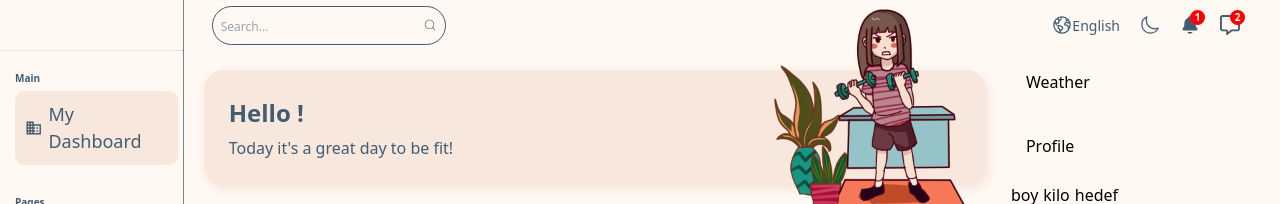
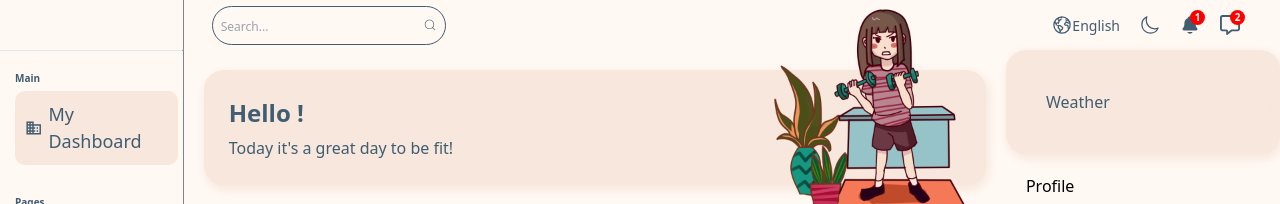
Before and after one commit to dilsad-erdogan/fitness-tracker, a React (Create React App) app in the folder client/: page /user in a window 1280 px wide. Shown: the top 204 px of the page. Built offline with nearby package versions, Linux system fonts and the light colour scheme; no server answers; sample sign-in values are in the browser's storage.

Commit message:
weather component start

```diff
--- a/client/src/components/weather/Weather.jsx
+++ b/client/src/components/weather/Weather.jsx
@@ -1,8 +1,8 @@
-import React from 'react'
+import './weather.scss';
 
 const Weather = () => {
   return (
-    <div>Weather</div>
+    <div className='weather'>Weather</div>
   )
 }
 
--- /dev/null
+++ b/client/src/components/weather/weather.scss
@@ -0,0 +1,7 @@
+.weather{
+    padding: 25px;
+    border-radius: 20px;
+    box-shadow: 2px 4px 10px 1px var(--light);
+    background-color: var(--light);
+    color: var(--dark);
+}
```
